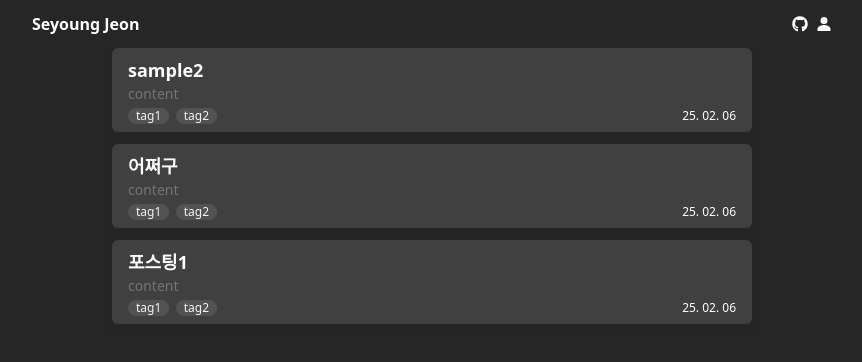
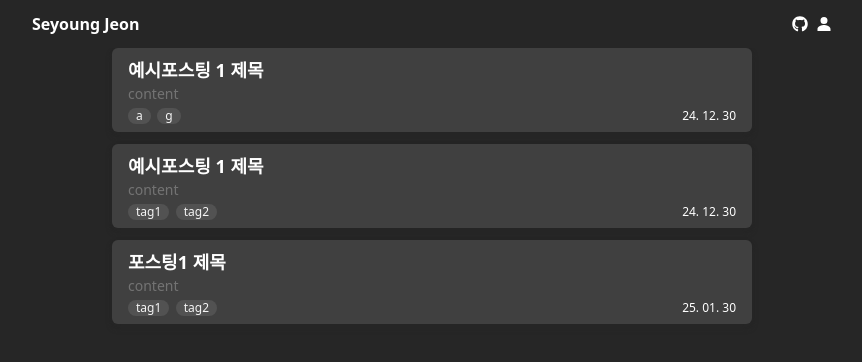
Before and after one commit to skiende74/seyoung-jeon-blog, a Next.js app: page / in a window 1280 px wide. Shown: the top 362 px of the page, without its empty margins (208-1070 px from the left). Built offline with nearby package versions, Linux system fonts and the light colour scheme.

Commit message:
feat:  getMdxFileMapper에서만 node-fs를 사용하게 함

```diff
--- a/src/app/post/PostList.tsx
+++ b/src/app/post/PostList.tsx
@@ -1,26 +1,20 @@
 import React from 'react'
 import PostItem from './PostItem'
-import { readdirSync } from 'fs'
-import { cwd } from 'process'
-import path from 'path'
 import { getMDXFileMapper } from './model/getMdxFileMapper'
 
 async function PostList() {
-  const filenames = readdirSync(path.join(cwd(), 'static/post'))
-  const filenames2 = filenames.map((filename) =>
-    filename.replace(/\.mdx?$/, '')
-  )
-  console.log('mapper', await getMDXFileMapper())
+  const files = await getMDXFileMapper()
+
   return (
     <section className="flex flex-col gap-y-3">
-      {filenames2.map((filename) => (
+      {Object.values(files).map(({ frontmatter }) => (
         <PostItem
-          key={filename}
-          title={filename}
-          href={`/post/${filename}`}
-          date={new Date()}
+          key={frontmatter.slug}
+          title={frontmatter.title}
+          href={`/post/${frontmatter.slug}`}
+          date={new Date(frontmatter.date)}
           content={'content'}
-          tags={['tag1', 'tag2']}
+          tags={frontmatter.tag ?? ['tag1', 'tag2']}
         />
       ))}
     </section>
--- a/src/app/post/[slug]/page.tsx
+++ b/src/app/post/[slug]/page.tsx
@@ -1,6 +1,3 @@
-import { readdirSync } from 'node:fs'
-import path from 'node:path'
-import { cwd } from 'node:process'
 import React from 'react'
 import { getMDXFileMapper } from '../model/getMdxFileMapper'
 
@@ -21,10 +18,8 @@ async function page({ params }: { params: Promise<{ slug: string }> }) {
 }
 
 export function generateStaticParams() {
-  const filenames = readdirSync(path.join(cwd(), 'static/post'))
-  return filenames.map((filename) => ({
-    slug: filename.replace(/\.mdx?$/, ''),
-  }))
+  const slugs = Object.keys(getMDXFileMapper())
+  return slugs.map((slug) => ({ slug }))
 }
 
 export default page
--- a/src/app/post/model/getMdxFileMapper.tsx
+++ b/src/app/post/model/getMdxFileMapper.tsx
@@ -7,6 +7,7 @@ interface Frontmatter {
   slug: string
   title: string
   date: string
+  tag?: string[]
 }
 interface MDXFile {
   frontmatter: Frontmatter
--- a/static/post/sample2.mdx
+++ b/static/post/sample2.mdx
@@ -2,6 +2,7 @@
 title: 예시포스팅 1 제목
 slug: sample2
 date: 2024-12-30
+tag: ['a', 'g']
 ---
 
 React환경에서 Kakao Map API를 사용하거나, 외부 API를 사용하기위해 `<script>`태그를 index.html에 수작업으로 넣어주어야 하곤 합니다.
```
